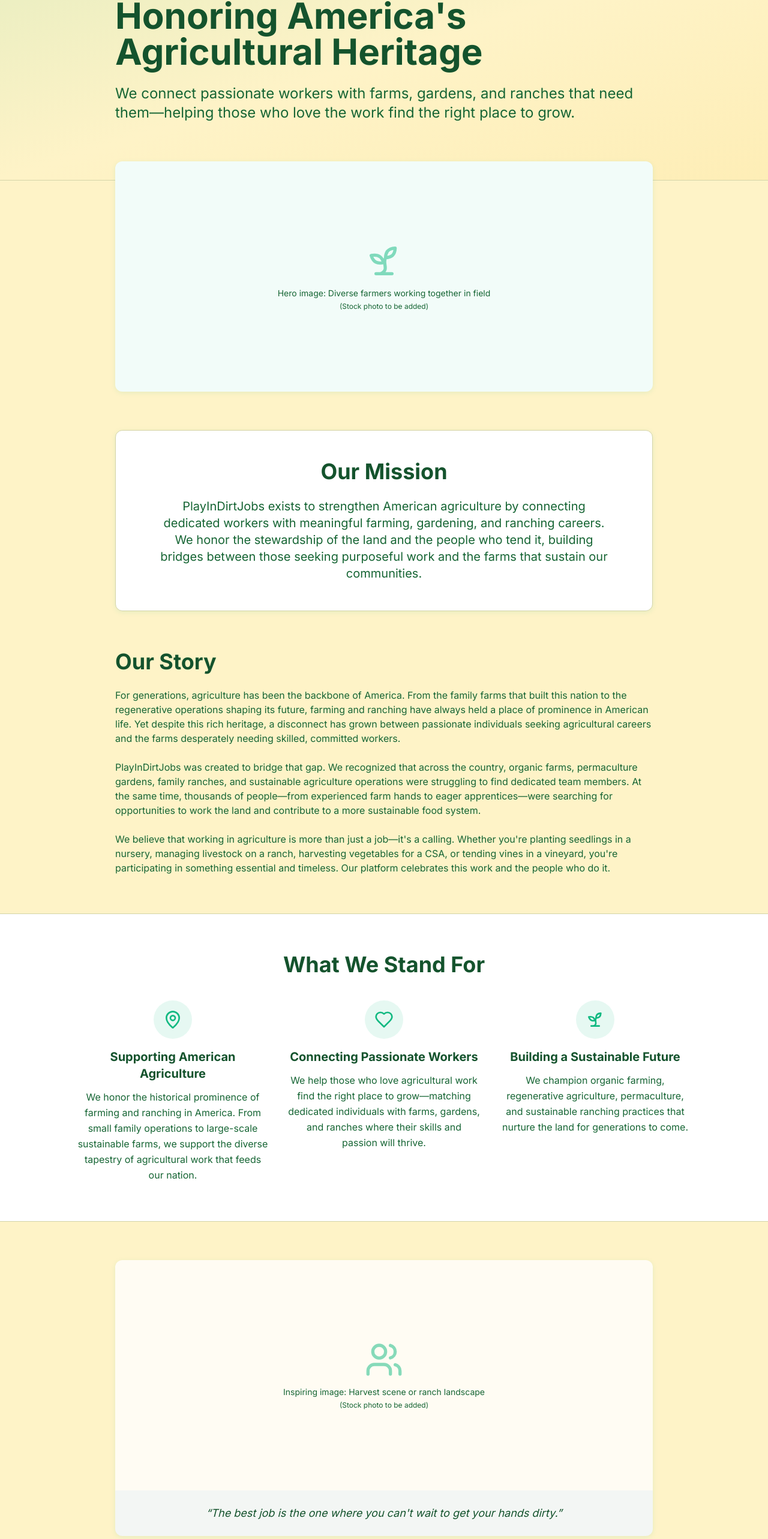
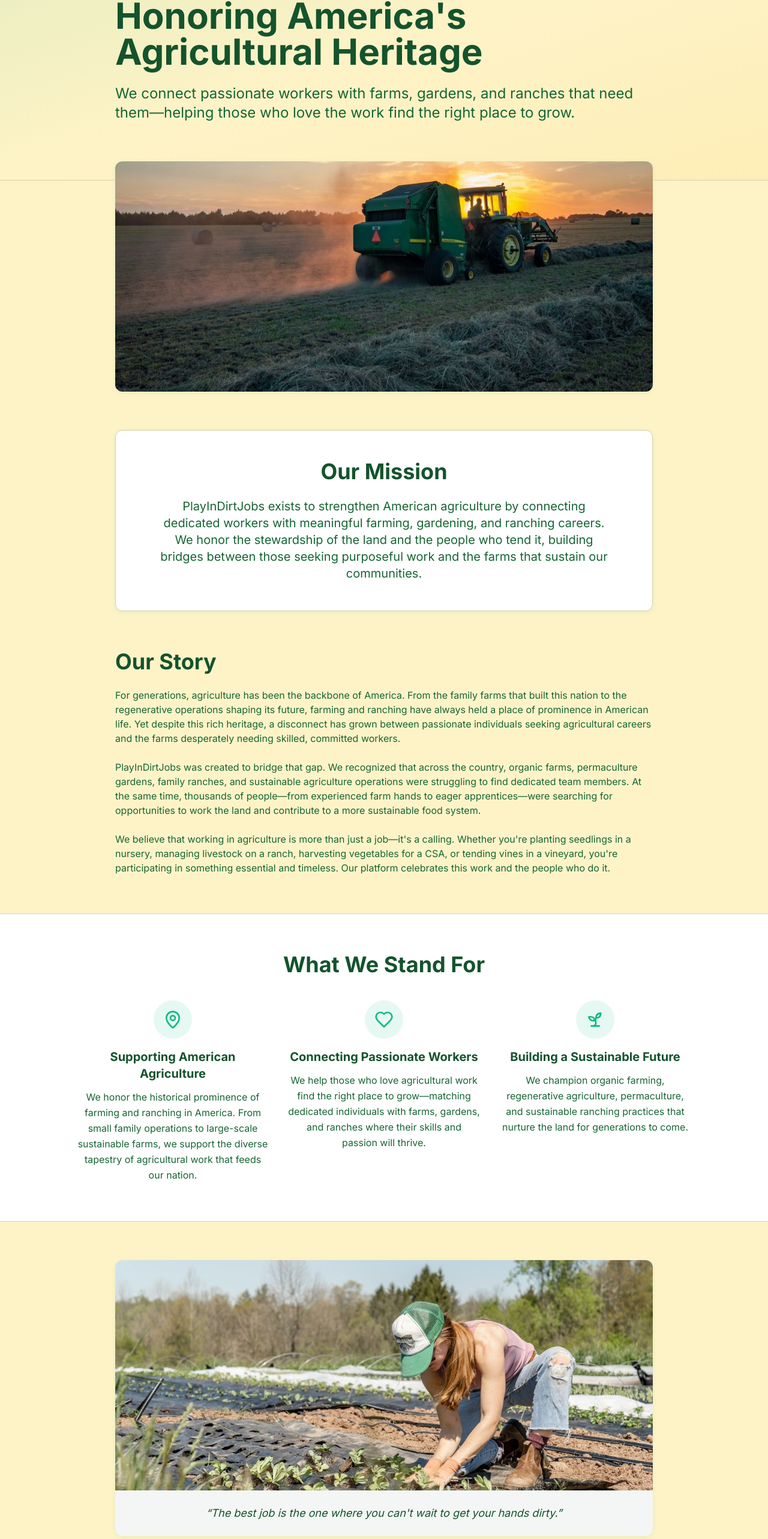
Before and after one commit to stroudcr/playindirtjobs, a Next.js app: page /about in a window 1280 px wide. Shown: the part 193-2759 px from the top of the page at 60% size. Built offline with nearby package versions, Linux system fonts and the light colour scheme.

Commit message:
about edit

```diff
--- a/app/about/page.tsx
+++ b/app/about/page.tsx
@@ -69,12 +69,15 @@ export default function AboutPage() {
         <section className="container mx-auto px-4 -mt-8">
           <div className="max-w-4xl mx-auto">
             <div className="bg-white rounded-lg shadow-soft overflow-hidden">
-              <div className="relative w-full h-64 md:h-96 bg-primary/5 flex items-center justify-center">
-                <div className="text-center text-forest-light">
-                  <Sprout className="w-16 h-16 mx-auto mb-3 text-primary opacity-50" />
-                  <p className="text-sm">Hero image: Diverse farmers working together in field</p>
-                  <p className="text-xs mt-1">(Stock photo to be added)</p>
-                </div>
+              <div className="relative w-full h-64 md:h-96">
+                <Image
+                  src="/images/about1.jpg"
+                  alt="Agricultural workers in the field"
+                  fill
+                  className="object-cover"
+                  sizes="(max-width: 768px) 100vw, 896px"
+                  priority
+                />
               </div>
             </div>
           </div>
@@ -169,12 +172,14 @@ export default function AboutPage() {
         <section className="container mx-auto px-4 py-12 md:py-16">
           <div className="max-w-4xl mx-auto">
             <div className="bg-white rounded-lg shadow-soft overflow-hidden">
-              <div className="relative w-full h-64 md:h-96 bg-accent-yellow/5 flex items-center justify-center">
-                <div className="text-center text-forest-light">
-                  <Users className="w-16 h-16 mx-auto mb-3 text-primary opacity-50" />
-                  <p className="text-sm">Inspiring image: Harvest scene or ranch landscape</p>
-                  <p className="text-xs mt-1">(Stock photo to be added)</p>
-                </div>
+              <div className="relative w-full h-64 md:h-96">
+                <Image
+                  src="/images/about2.jpg"
+                  alt="Farm landscape and harvest scene"
+                  fill
+                  className="object-cover"
+                  sizes="(max-width: 768px) 100vw, 896px"
+                />
               </div>
               <div className="p-6 bg-forest/5 text-center">
                 <p className="text-lg text-forest italic">
```
